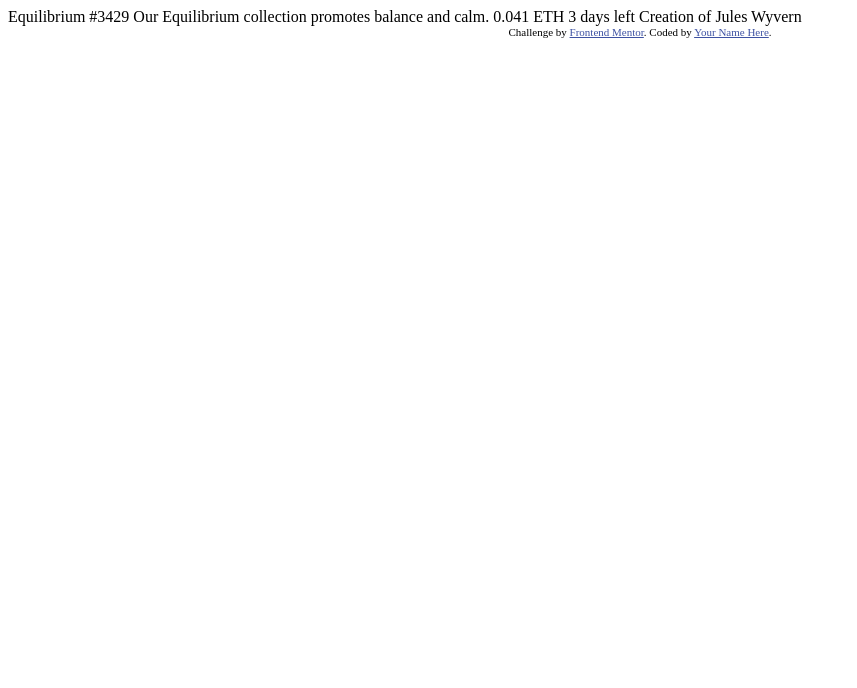
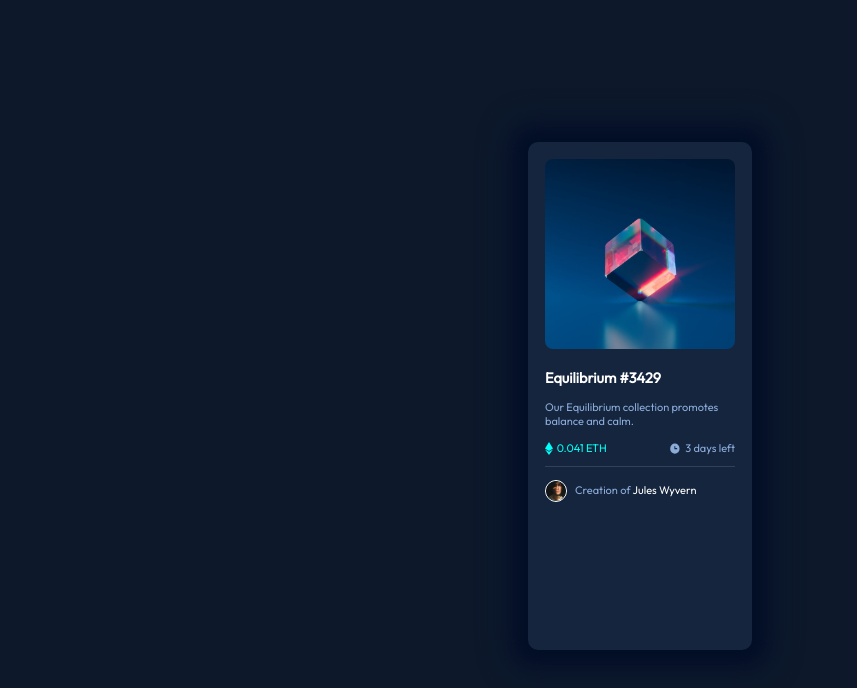
Before and after one commit to PrajwalDhule/nft-preview-card-component-main, a plain HTML site: page index.html in a window 1280 px wide. Shown: the whole page, without its empty margins (0-857 px from the left). Drawn offline with Linux system fonts and the light colour scheme.

Commit message:
Done, modified (completed) index.html and style.css

```diff
--- a/index.html
+++ b/index.html
@@ -5,6 +5,7 @@
   <meta name="viewport" content="width=device-width, initial-scale=1.0"> <!-- displays site properly based on user's device -->
 
   <link rel="icon" type="image/png" sizes="32x32" href="./images/favicon-32x32.png">
+  <link rel="stylesheet" href="style.css">
 
   <title>Frontend Mentor | NFT preview card component</title>
 
@@ -14,19 +15,37 @@
   </style>
 </head>
 <body>
-
-  Equilibrium #3429
-
-  Our Equilibrium collection promotes balance and calm.
-
-  0.041 ETH
-  3 days left
-
-  Creation of Jules Wyvern
-
-  <div class="attribution">
-    Challenge by <a href="https://www.frontendmentor.io?ref=challenge" target="_blank">Frontend Mentor</a>.
-    Coded by <a href="#">Your Name Here</a>.
+  <div class="container">
+  <div class="card">
+    <div class="image1">
+      <img src="./images/image-equilibrium.jpg" alt="">
+    </div>
+    <p class="head">
+      Equilibrium #3429
+    </p>
+    <p class="para">
+      Our Equilibrium collection promotes balance and calm.
+    </p>
+    <div class="mid">
+    <div class="one">
+        <div class="icon1"><img src="./images/icon-ethereum.svg" alt=""></div>
+        <p>0.041 ETH</p>
+    </div>
+    <div class="two">
+        <div class="icon2"><img src="./images/icon-clock.svg" alt=""></div>
+        <p>3 days left </p>
+    </div>
+    </div>
+    <div class="line"></div>
+    <div class="bottom">
+      <div class="image2"><img src="./images/image-avatar.png" alt=""></div>
+      <p class="half1">Creation of</p>
+      <p class="half2">Jules Wyvern</p>
+    </div>
+    <div class="eyebox">
+      <img class="eye" src="./images/icon-view.svg" alt="">
+    </div>
   </div>
+</div>
 </body>
 </html>
--- /dev/null
+++ b/style.css
@@ -0,0 +1,155 @@
+@import url('https://fonts.googleapis.com/css2?family=Outfit&family=Ubuntu:wght@500&display=swap');
+
+:root{
+    font-family: 'Outfit', sans-serif;
+    margin: 0;
+    padding: 0;
+    background-color: hsl(217, 54%, 11%);
+}
+
+.container{
+    height: 97.1vh;
+    display: flex;
+    justify-content: center;
+    align-items: center;
+}
+
+.card{
+    height: 63.5vh;
+    width: 224px;
+    background-color: hsl(216, 50%, 16%);
+    border-radius: 10px;
+    box-shadow: 0 0 10px 10px hsl(220, 86%, 8%), 0 0 25px 25px hsl(221, 69%, 10%);
+}
+
+.image1 img{
+    position: relative;
+    height: 190px;
+    border-radius: 8px;
+    margin: 17px 17px 14px 17px;
+    z-index: 0;
+    cursor: pointer;
+}
+
+.image1{
+    cursor: pointer;
+}
+
+.image2 img{
+    display: inline;
+    height: 20px;
+    border: 1px solid white;
+    border-radius: 50%;
+}
+
+.image2{
+    padding-top: 9px;
+    margin: 0 8px 0 17px;
+}
+
+.bottom{
+    display: flex;
+    flex-direction: row;
+    align-items: center;
+}
+
+.mid{
+    display: flex;
+    justify-content: space-between;
+    margin: 0 17px;
+}
+
+.one{
+    display: flex;
+    flex-direction: row;
+    font-size: 11px;
+}
+
+.two{
+    display: flex;
+    flex-direction: row;
+    align-items: center;
+    font-size: 11px;
+    color: hsl(215, 51%, 70%);
+}
+
+.icon1, .icon2{
+    display: flex;
+    align-items: center;
+    margin-right: 4px;
+}
+
+.mid img{
+    height: 12.5px;
+}
+
+.head{
+    margin: 0 auto 0 17px;
+    color: hsl(0, 0%, 100%);
+    font-weight: 600;
+    font-size: 14.5px;
+    display: inline;
+    cursor: pointer;
+}
+
+.para{
+    color: hsl(215, 51%, 70%);
+    font-size: 11px;
+    margin: 13px auto 2px 17px;
+}
+
+.one p{
+    color: hsl(178, 100%, 50%);
+}
+
+.half1{
+    display: inline;
+    color: hsl(215, 51%, 70%);
+    padding-top: 5px;
+    margin-right: 2px;
+}
+
+.half2{
+    display: inline;
+    color: hsl(0, 0%, 100%);
+    padding-top: 5px;
+}
+
+.bottom{
+    font-size: 11px;
+    cursor: pointer;
+}
+
+.line{
+    width: 190px;
+    margin: 0 17px;
+    height: 1px;
+    background-color: hsl(215, 32%, 27%);
+}
+
+.eyebox{
+    display: flex;
+    justify-content: center;
+    align-items: center;
+    position: absolute;
+    top: -190px;
+    height: 190px;
+    width: 190px;
+    border-radius: 8px;
+    background-color: hsl(178, 100%, 50%, 0.35);
+    margin-left: 17px;
+}
+
+.eye{
+    height: 32px;
+}
+
+.head:hover ~ .eyebox{
+    top: calc((100vh - 63.5vh)/2 + 17px);
+}
+.image1:hover ~ .eyebox{
+    top: calc((100vh - 63.5vh)/2 + 17px);
+}
+.bottom:hover ~ .eyebox{
+    top: calc((100vh - 63.5vh)/2 + 17px);
+}
```
